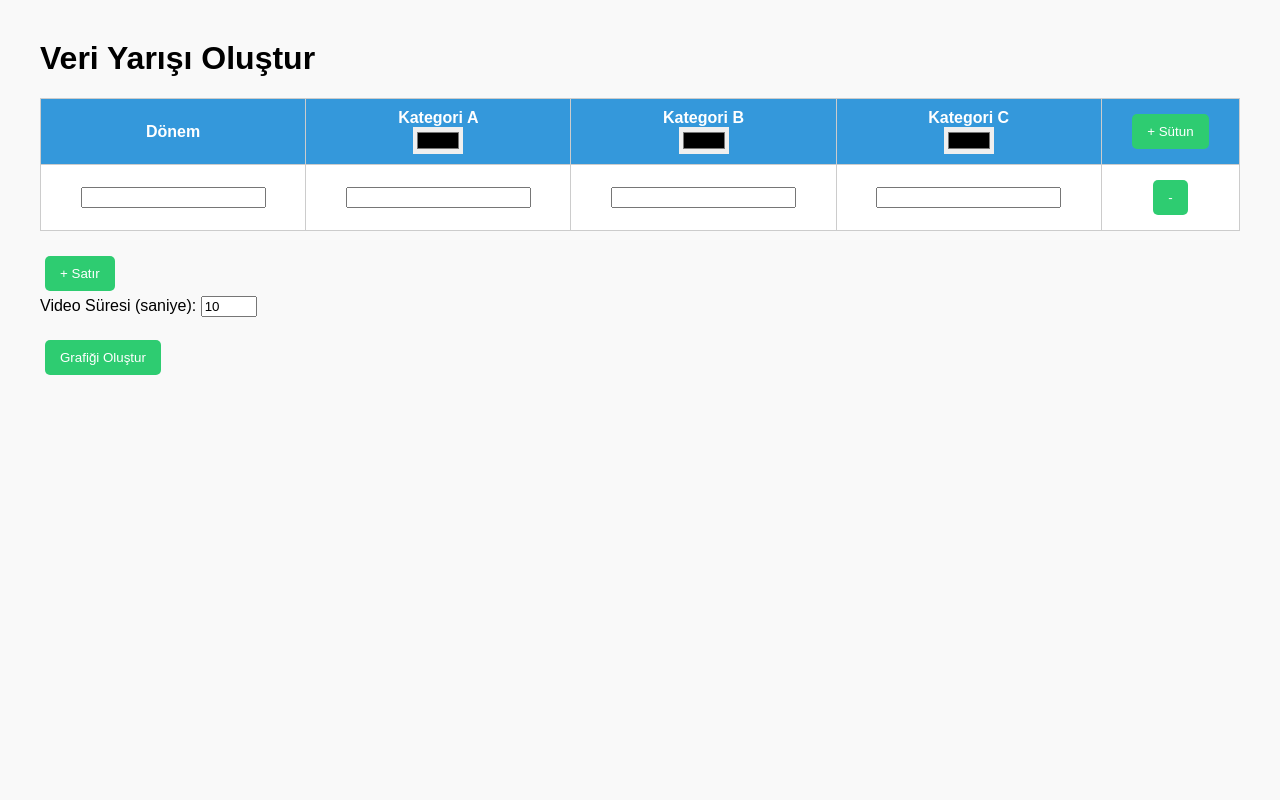
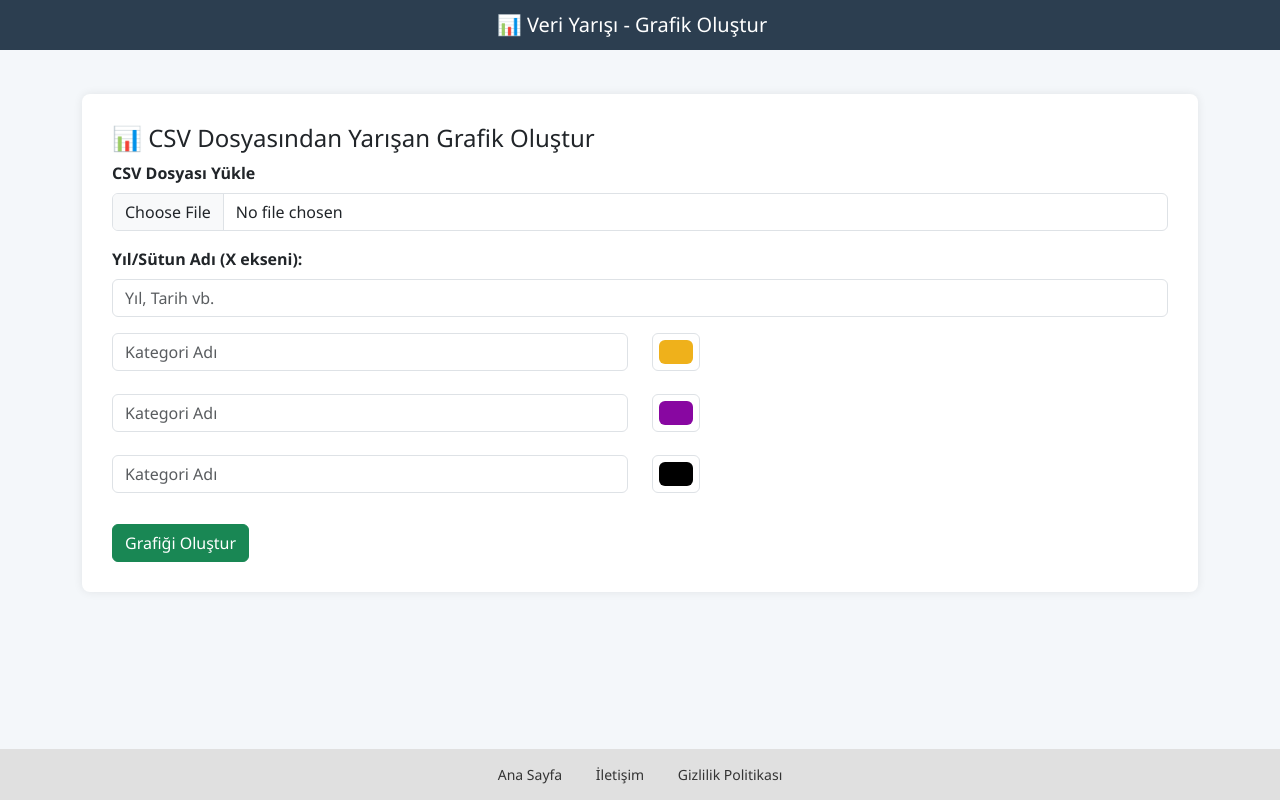
Before and after one commit to srknkrt1/ofis-asistani, a Flask app: page /viz in a window 1280 px wide. Run offline with Flask 3, Linux system fonts and the light colour scheme.

Commit message:
Update viz.html

```diff
--- a/templates/viz.html
+++ b/templates/viz.html
@@ -1,106 +1,106 @@
-<!-- viz.html -->
 <!DOCTYPE html>
 <html lang="tr">
 <head>
   <meta charset="UTF-8">
-  <title>Veri Yarışı Oluştur</title>
+  <title>Grafik Oluştur - Veri Yarışı</title>
+  <meta name="viewport" content="width=device-width, initial-scale=1">
+  <link href="https://cdn.jsdelivr.net/npm/bootstrap@5.3.3/dist/css/bootstrap.min.css" rel="stylesheet">
   <style>
     body {
-      font-family: Arial, sans-serif;
-      margin: 40px;
-      background-color: #f9f9f9;
+      background: #f4f7fa;
+      font-family: 'Segoe UI', sans-serif;
+      display: flex;
+      flex-direction: column;
+      min-height: 100vh;
     }
-    table {
-      border-collapse: collapse;
-      width: 100%;
-      margin-bottom: 20px;
-      background-color: #fff;
+    .tab-pane {
+      background: white;
+      padding: 30px;
+      border-radius: 8px;
+      box-shadow: 0 0 10px rgba(0,0,0,0.08);
+      margin-top: 20px;
     }
-    th, td {
-      border: 1px solid #ccc;
-      padding: 10px;
+    .form-control, .form-select {
+      margin-bottom: 15px;
+    }
+    .footer-links {
+      background-color: #e0e0e0;
+      padding: 15px 0;
       text-align: center;
+      font-size: 14px;
+      margin-top: auto;
     }
-    th {
-      background-color: #3498db;
-      color: white;
+    .footer-links a {
+      margin: 0 15px;
+      color: #333;
+      text-decoration: none;
     }
-    button, input[type="submit"] {
-      background-color: #2ecc71;
-      color: white;
-      padding: 10px 15px;
-      margin: 5px;
-      border: none;
-      cursor: pointer;
-      border-radius: 5px;
-    }
-    button:hover {
-      background-color: #27ae60;
-    }
-    input[type="color"] {
-      border: none;
+    .form-label {
+      font-weight: 600;
     }
   </style>
 </head>
 <body>
-  <h1>Veri Yarışı Oluştur</h1>
-  <form action="/viz" method="post">
-    <table id="data-table">
-      <thead>
-        <tr>
-          <th>Dönem</th>
-          <th>Kategori A <br><input type="color" name="colors"></th>
-          <th>Kategori B <br><input type="color" name="colors"></th>
-          <th>Kategori C <br><input type="color" name="colors"></th>
-          <th><button type="button" onclick="addColumn()">+ Sütun</button></th>
-        </tr>
-      </thead>
-      <tbody>
-        <tr>
-          <td><input name="row_0" type="text"></td>
-          <td><input name="row_0" type="number"></td>
-          <td><input name="row_0" type="number"></td>
-          <td><input name="row_0" type="number"></td>
-          <td><button type="button" onclick="deleteRow(this)">-</button></td>
-        </tr>
-      </tbody>
-    </table>
-    <button type="button" onclick="addRow()">+ Satır</button><br>
-    <label>Video Süresi (saniye): <input type="number" name="duration" min="5" max="20" value="10"></label><br><br>
-    <input type="submit" value="Grafiği Oluştur">
-  </form>
 
-  <script>
-    function addRow() {
-      const table = document.getElementById("data-table").getElementsByTagName('tbody')[0];
-      const cols = table.rows[0].cells.length;
-      const row = table.insertRow();
-      for (let i = 0; i < cols - 1; i++) {
-        const cell = row.insertCell();
-        cell.innerHTML = '<input name="row_' + table.rows.length + '" type="text">';
-      }
-      const delCell = row.insertCell();
-      delCell.innerHTML = '<button type="button" onclick="deleteRow(this)">-</button>';
-    }
+<nav class="navbar navbar-expand-lg" style="background-color: #2c3e50;">
+  <div class="container-fluid justify-content-center">
+    <span class="navbar-brand mb-0 h1 text-white">📊 Veri Yarışı - Grafik Oluştur</span>
+  </div>
+</nav>
 
-    function deleteRow(btn) {
-      const row = btn.parentNode.parentNode;
-      row.parentNode.removeChild(row);
-    }
+<div class="container mt-4">
+  <div class="tab-pane fade show active">
+    <h4>📊 CSV Dosyasından Yarışan Grafik Oluştur</h4>
+    <form action="/viz" method="post" enctype="multipart/form-data" id="vizForm">
+      <div class="mb-3">
+        <label class="form-label">CSV Dosyası Yükle</label>
+        <input class="form-control" type="file" name="csv_file" accept=".csv" required>
+      </div>
+      <div class="mb-3">
+        <label class="form-label">Yıl/Sütun Adı (X ekseni):</label>
+        <input type="text" class="form-control" name="time_column" placeholder="Yıl, Tarih vb." required>
+      </div>
 
-    function addColumn() {
-      const table = document.getElementById("data-table");
-      const headerRow = table.rows[0];
-      const index = headerRow.cells.length - 1;
-      const newHeader = document.createElement('th');
-      newHeader.innerHTML = 'Kategori ' + String.fromCharCode(65 + index - 1) + '<br><input type="color" name="colors">';
-      headerRow.insertBefore(newHeader, headerRow.lastElementChild);
+      <div id="category-container" class="mb-3">
+        <!-- JS ile kategori alanları eklenecek -->
+      </div>
 
-      for (let i = 1; i < table.rows.length; i++) {
-        const newCell = table.rows[i].insertCell(index);
-        newCell.innerHTML = '<input name="row_' + i + '" type="number">';
-      }
-    }
-  </script>
+      <button class="btn btn-success" type="submit">Grafiği Oluştur</button>
+    </form>
+  </div>
+</div>
+
+<div class="footer-links">
+  <a href="/">Ana Sayfa</a>
+  <a href="/iletisim">İletişim</a>
+  <a href="/gizlilik">Gizlilik Politikası</a>
+</div>
+
+<script>
+  // Otomatik kategori adları ve renk alanları oluşturulacaksa sunucudan dinamik olarak alınmalı.
+  // Örnek olarak 3 adet statik giriş alanı eklenmiştir.
+  // İsteğe göre bu alanlar CSV yüklendikten sonra JS ile güncellenebilir.
+
+  const categories = 3; // Örnek: 3 kategori - Dinamik hale getirilebilir.
+  const container = document.getElementById("category-container");
+
+  for (let i = 0; i < categories; i++) {
+    const div = document.createElement("div");
+    div.className = "row mb-2";
+
+    div.innerHTML = `
+      <div class="col-md-6">
+        <input type="text" class="form-control" name="category_names" placeholder="Kategori Adı">
+      </div>
+      <div class="col-md-6">
+        <input type="color" class="form-control form-control-color" name="colors" value="#${Math.floor(Math.random()*16777215).toString(16)}">
+      </div>
+    `;
+
+    container.appendChild(div);
+  }
+</script>
+
+<script src="https://cdn.jsdelivr.net/npm/bootstrap@5.3.3/dist/js/bootstrap.bundle.min.js"></script>
 </body>
 </html>
```
